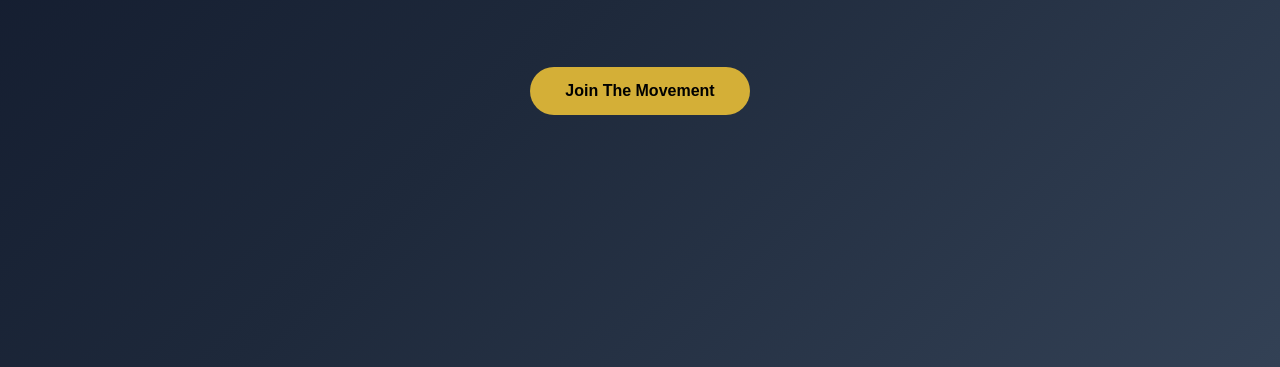
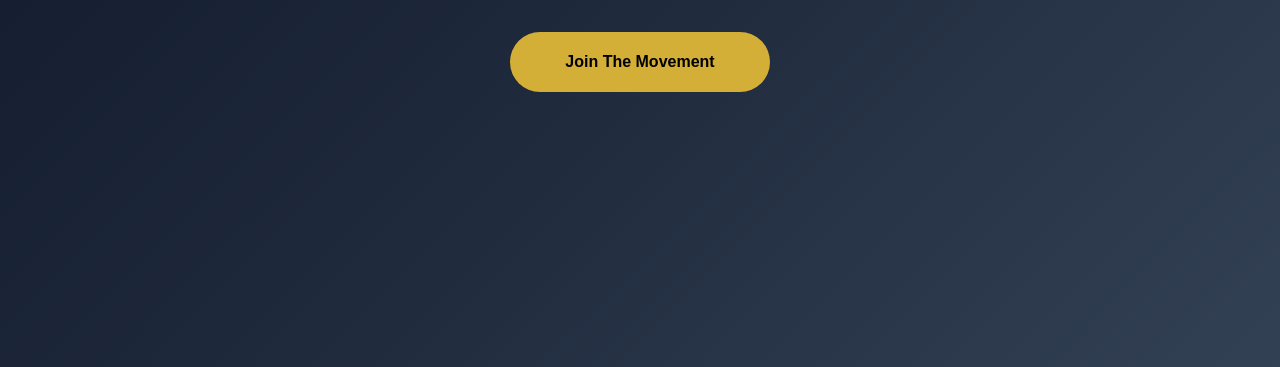
Before and after one commit to Ducklingx2/Pandi-Janta-Party, a plain HTML site: page index.html in a window 1280 px wide. Shown: the part 433-800 px from the top of the page. Drawn offline with Linux system fonts and the light colour scheme.

Commit message:
Update style.css
hopefully my css wont blow up

```diff
--- a/style.css
+++ b/style.css
@@ -201,18 +201,6 @@ footer{
     pointer-events:none;
 }
 
-.btn{
-    position:absolute;
-    inset:0;
-
-    z-index:2;
-
-    transition:
-        transform .8s ease,
-        opacity .8s ease,
-        box-shadow .6s ease;
-}
-
 .btn.awaken{
 
     box-shadow:
@@ -286,8 +274,12 @@ footer{
 }
 
 .cultButton{
-    position:relative;
+    position:absolute;
+    inset:0;
     z-index:2;
+
+    margin:0;
+
     transition:
         transform .8s ease,
         opacity .8s ease,
```
